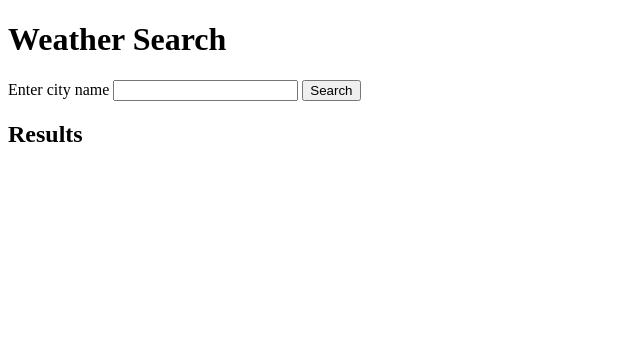
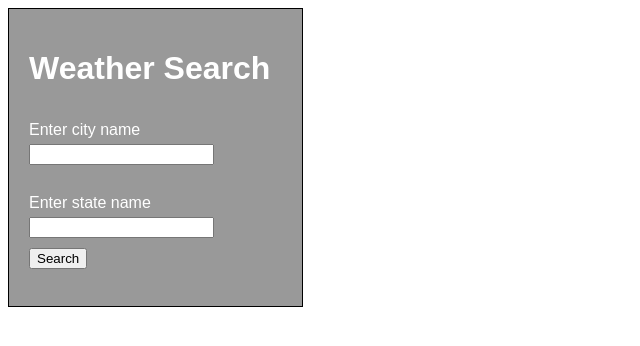
Before and after one commit to angelenoTerroir/weatherApp, a plain HTML site: page index.html in a window 1280 px wide. Shown: the whole page, without its empty margins (0-640 px from the left). Drawn offline with nearby package versions, Linux system fonts and the light colour scheme.

Commit message:
20180507 10:50PM

```diff
--- a/app.js
+++ b/app.js
@@ -4,11 +4,12 @@
 
 
 //STATE OBJECT
-function getApiData(searchTerm){
-  $.getJSON("http://api.wunderground.com/api",
+function getApiData(searchCity, searchState){
+  $.getJSON("http://api.wunderground.com/api/" + key + "/conditions/q/" + state + "/" + city + ".json",
     {
       key:'d64bfe6503177a15',
-      q: `${searchTerm}`,
+      city: `${searchCity}`,
+      state: `${searchState}`,
     },
     displaySearchData);
 }
@@ -18,7 +19,7 @@ function showResults(result){
   console.log(result)
   return `
     <div> +
-    '<h2 class="city-name">${result.city}</h2>' +
+    '<h2 class="city-name">${result.full}</h2>' +
     '<p>Current Temperature: <span class="current-temperature">${result.temperature_string}</span></p>' +
     '<p>Current Wind Conditions: <span class="current-wind-conditions">${result.wind_string}</span></p>' +
     </div>
--- a/index.html
+++ b/index.html
@@ -13,17 +13,28 @@
 <body>
 <body>
       <main>
-        <h1>Weather Search</h1>
+
+        <div class="border">
+          <h1>Weather Search</h1>
           <form action="#" class="js-search-form">
-            <label for="query">Enter city name</label>
-            <input type="text" class="js-query" id="query">
+
+            <div class="state-input">
+            <label for="query">Enter city name</label><br>
+            <input type="text" class="js-query" id="query-city">
+            </div>
+
+            <div class="state-input">
+            <label for="query">Enter state name</label><br>
+            <input type="text" class="js-query" id="query-state"><br>
             <button type="submit">Search</button>
+            </div>
+
           </form>
+        </div>
 
-          <h2>Results</h2>
           <div class="js-search-results">
+          </div>
 
-          </div>
       </main>
       <script src="app.js"></script>
     </body>
--- a/style.css
+++ b/style.css
@@ -1,3 +1,49 @@
+body{
+	font-family:sans-serif;
+	background color: #000;
+}
+
+main{
+	margin: 0 auto;
+}
+
+h1, h2, label{
+	color: #FFF;
+}
+
+h2, label{
+	font-weight: 400;
+}
+
+h1{
+	font-size: 32px;
+	font-weight: 700;
+}
+
+h2{
+	font-size: 24px;
+}
+
+label{
+	font-size: 16px;
+}
+
+.border{
+	border: 1px solid #000;
+	background-color: #999;
+	width: 20%;
+	padding: 20px;
+}
+
+.state-input{
+	padding: 12px 0px;
+}
+
+label, input, button{
+	margin: 5px 0px;
+}
+
+
 .grid_1,
 .grid_2,
 .grid_3,
```
